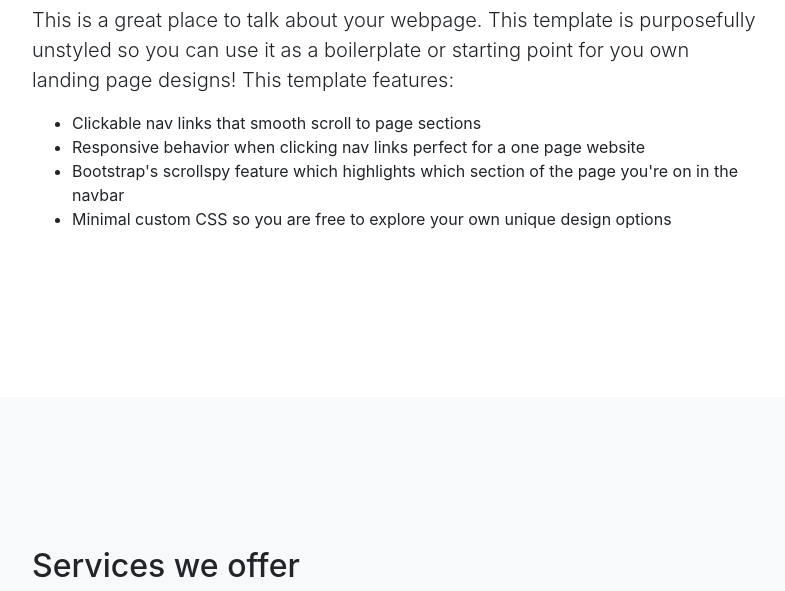
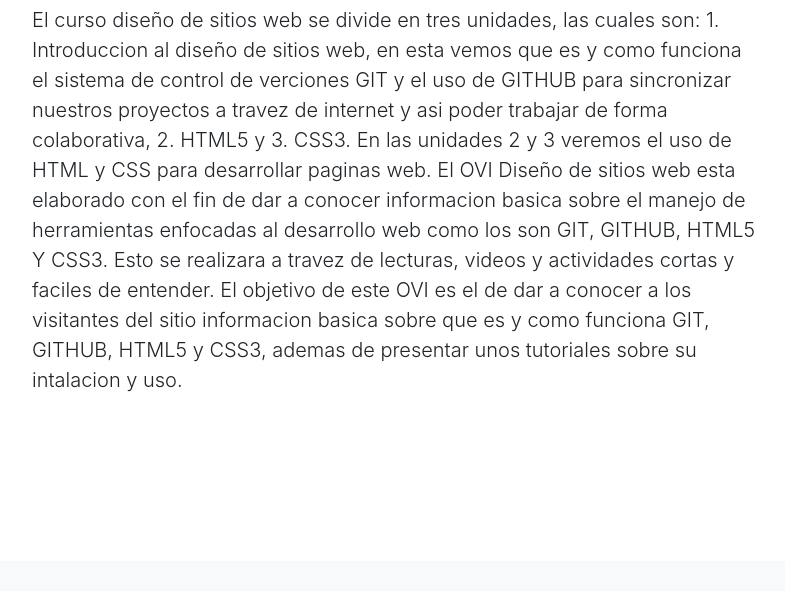
Before and after one commit to rmenjura/fase3, a website with bundled scripts: page index.html in a window 1280 px wide. Shown: the part 549-1140 px from the top of the page, without its empty margins (243-1028 px from the left). Built offline with nearby package versions, Linux system fonts and the light colour scheme.

Commit message:
Update index.html

```diff
--- a/index.html
+++ b/index.html
@@ -61,12 +61,12 @@
       <div class="row">
         <div class="col-lg-8 mx-auto">
           <h2>Inicio</h2>
-          <p class="lead">This is a great place to talk about your webpage. This template is purposefully unstyled so you can use it as a boilerplate or starting point for you own landing page designs! This template features:</p>
+          <p class="lead">El curso diseño de sitios web se divide en tres unidades, las cuales son: 1. Introduccion al diseño de sitios web, en esta vemos que es y como funciona el sistema de control de verciones GIT y el uso de GITHUB para sincronizar nuestros proyectos a travez de internet y asi poder trabajar de forma colaborativa, 2. HTML5 y 3. CSS3. En las unidades 2 y 3 veremos el uso de HTML y CSS para desarrollar paginas web.
+
+El OVI Diseño de sitios web esta elaborado con el fin de dar a conocer informacion basica sobre el manejo de herramientas enfocadas al desarrollo web como los son GIT, GITHUB, HTML5 Y CSS3. Esto se realizara a travez de lecturas, videos y actividades cortas y faciles de entender.
+
+El objetivo de este OVI es el de dar a conocer a los visitantes del sitio informacion basica sobre que es y como funciona GIT, GITHUB, HTML5 y CSS3, ademas de presentar unos tutoriales sobre su intalacion y uso.</p>
           <ul>
-            <li>Clickable nav links that smooth scroll to page sections</li>
-            <li>Responsive behavior when clicking nav links perfect for a one page website</li>
-            <li>Bootstrap's scrollspy feature which highlights which section of the page you're on in the navbar</li>
-            <li>Minimal custom CSS so you are free to explore your own unique design options</li>
           </ul>
         </div>
       </div>
@@ -77,7 +77,7 @@
     <div class="container">
       <div class="row">
         <div class="col-lg-8 mx-auto">
-          <h2>Services we offer</h2>
+          <h2>Lecturasr</h2>
           <p class="lead">Lorem ipsum dolor sit amet, consectetur adipisicing elit. Aut optio velit inventore, expedita quo laboriosam possimus ea consequatur vitae, doloribus consequuntur ex. Nemo assumenda laborum vel, labore ut velit dignissimos.</p>
         </div>
       </div>
@@ -99,7 +99,7 @@
     <div class="container">
       <div class="row">
         <div class="col-lg-8 mx-auto">
-          <h2>Contact us</h2>
+          <h2>Actividades</h2>
           <p class="lead">Lorem ipsum dolor sit amet, consectetur adipisicing elit. Vero odio fugiat voluptatem dolor, provident officiis, id iusto! Obcaecati incidunt, qui nihil beatae magnam et repudiandae ipsa exercitationem, in, quo totam.</p>
         </div>
       </div>
@@ -110,7 +110,7 @@
     <div class="container">
       <div class="row">
         <div class="col-lg-8 mx-auto">
-          <h2>Contact us</h2>
+          <h2>Autores</h2>
           <p class="lead">Lorem ipsum dolor sit amet, consectetur adipisicing elit. Vero odio fugiat voluptatem dolor, provident officiis, id iusto! Obcaecati incidunt, qui nihil beatae magnam et repudiandae ipsa exercitationem, in, quo totam.</p>
         </div>
       </div>
```
